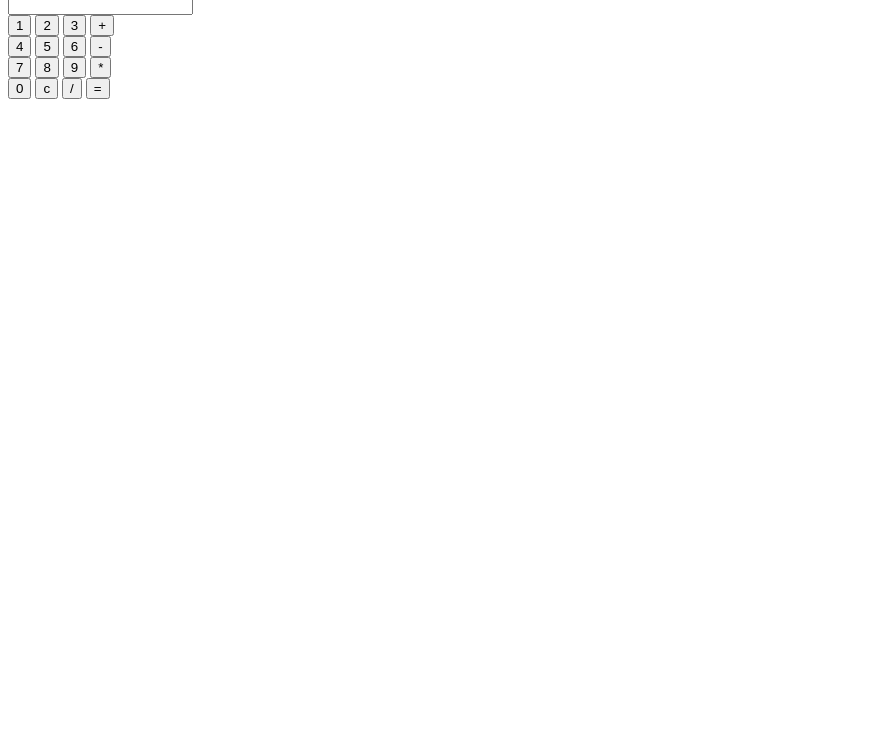
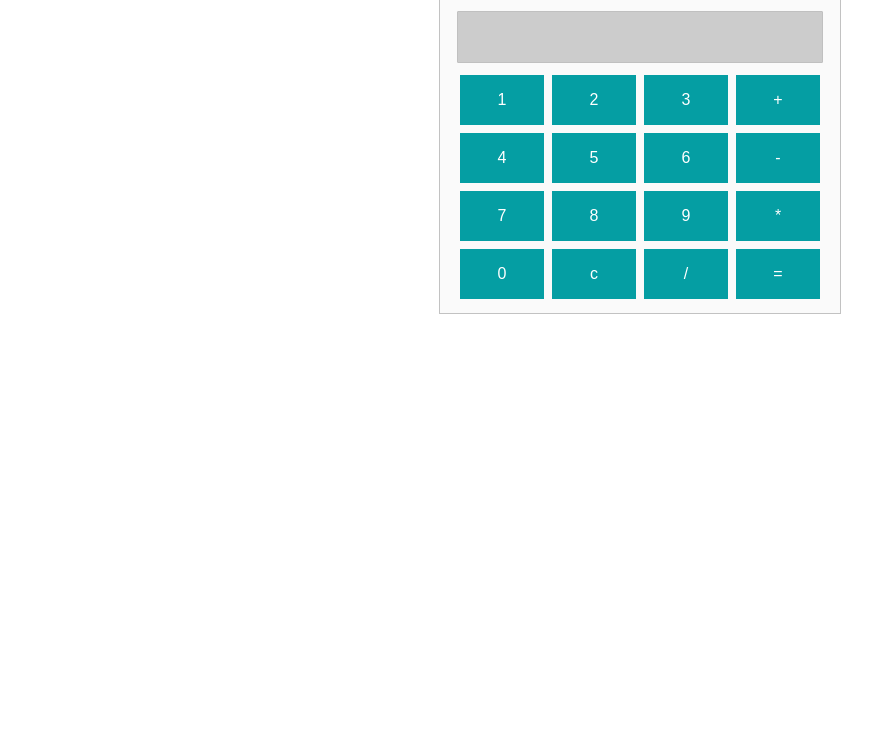
Before and after one commit to nicolas-arce/Calculadora, a plain HTML site: page index.html in a window 1280 px wide. Shown: the part 65-800 px from the top of the page, without its empty margins (0-896 px from the left). Drawn offline with Linux system fonts and the light colour scheme.

Commit message:
cambio color

```diff
--- a/index.html
+++ b/index.html
@@ -3,7 +3,7 @@
 <head>
 	<meta charset="utf-8">
 	<meta name="viewport" content="width=device-width, initial-scale=1.0" /><!-- Etiqueta para adaptar a @media -->
-  <LINK REL="stylesheet" TYPE="text/css" HREF="estiloscalculadora.css"><!-- Enlace hoja estilos -->
+  <LINK REL="stylesheet" TYPE="text/css" HREF="style.css"><!-- Enlace hoja estilos -->
 </head>
 <body>
   <form name="calculator">
--- a/style.css
+++ b/style.css
@@ -19,7 +19,7 @@ form {
       background: #ccc;
   }
   input[type=button], input[type=submit], input[type=reset] {
-      background-color: #08f110;
+      background-color: #059ea3;
       border: none;
       color: white;
       padding: 16px 32px;
```
